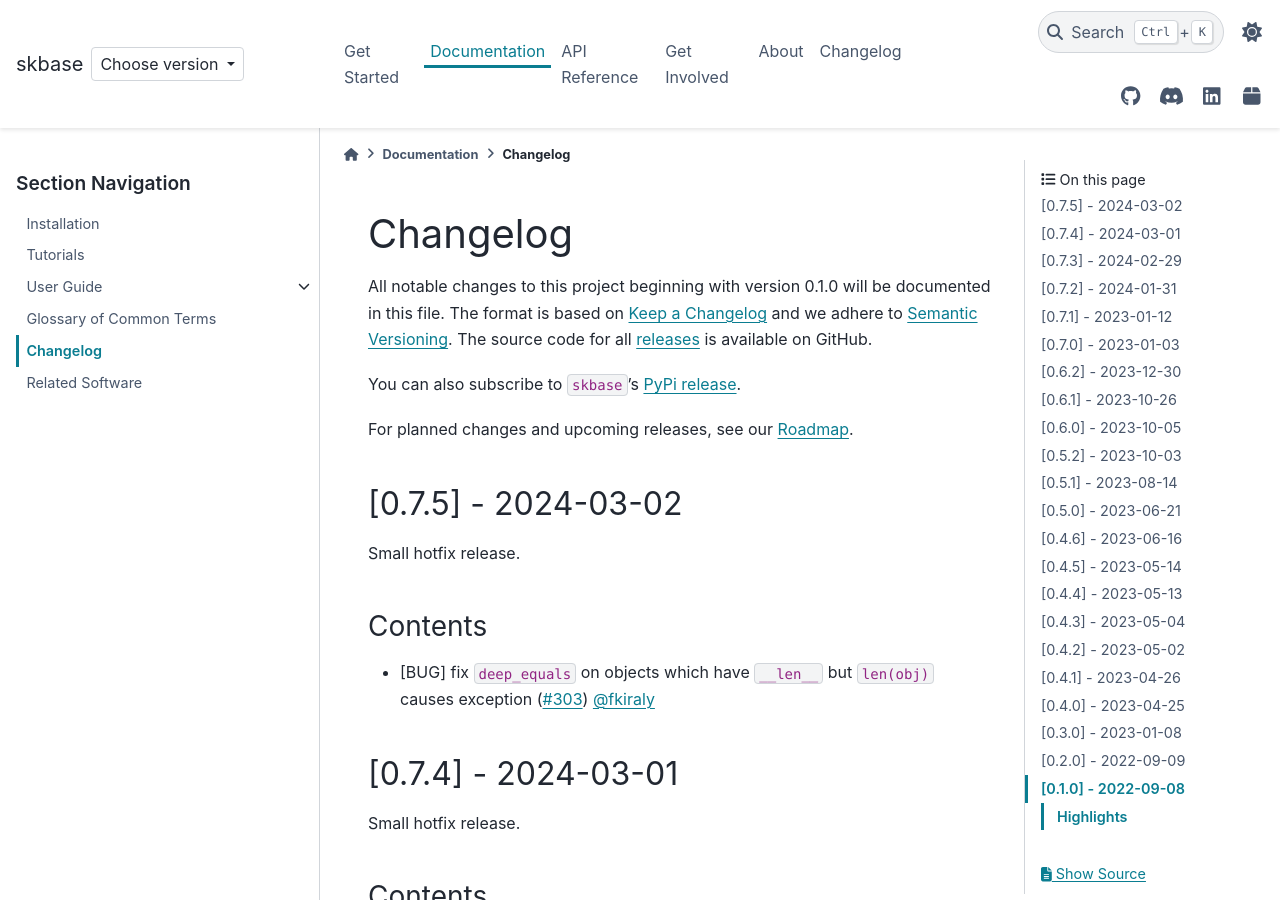
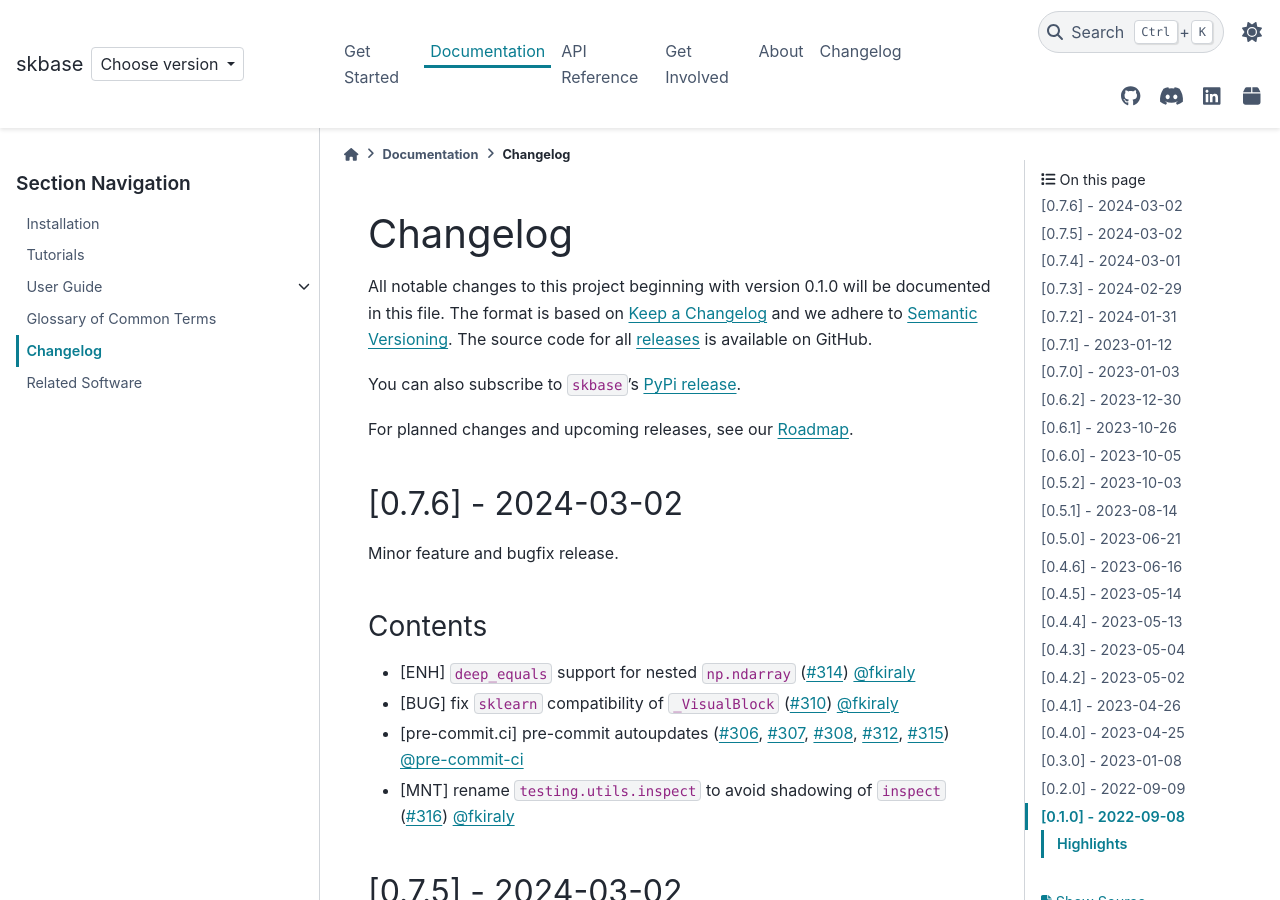
Before and after one commit to sktime/skbase, a Sphinx documentation site: the page built from docs/source/user_documentation/changelog.rst, in a window 1280 px wide and 900 px high. Built offline with Sphinx 7.4.7 and the PyData theme 0.15.4, drawn with Linux system fonts in a browser that asks for light colours; comment, search, counter and statistics services are not loaded.

Commit message:
Release 0.7.6 (#317)
Release 0.7.6

* changelog
* version bump

```diff
--- a/docs/source/user_documentation/changelog.rst
+++ b/docs/source/user_documentation/changelog.rst
@@ -13,6 +13,22 @@
 `PyPi release <https://libraries.io/pypi/scikit-base>`_.
 
 For planned changes and upcoming releases, see our :ref:`roadmap`.
+
+[0.7.6] - 2024-03-02
+====================
+
+Minor feature and bugfix release.
+
+Contents
+--------
+
+* [ENH] ``deep_equals`` support for nested ``np.ndarray`` (:pr:`314`) :user:`fkiraly`
+* [BUG] fix ``sklearn`` compatibility of ``_VisualBlock`` (:pr:`310`) :user:`fkiraly`
+* [pre-commit.ci] pre-commit autoupdates
+  (:pr:`306`, :pr:`307`, :pr:`308`, :pr:`312`, :pr:`315`) :user:`pre-commit-ci`
+* [MNT] rename ``testing.utils.inspect`` to avoid shadowing of ``inspect``
+  (:pr:`316`) :user:`fkiraly`
+
 
 [0.7.5] - 2024-03-02
 ====================
--- a/pyproject.toml
+++ b/pyproject.toml
@@ -1,6 +1,6 @@
 [project]
 name = "scikit-base"
-version = "0.7.5"
+version = "0.7.6"
 description = "Base classes for sklearn-like parametric objects"
 authors = [
     {name = "sktime developers", email = "sktime.toolbox@gmail.com"},
--- a/skbase/__init__.py
+++ b/skbase/__init__.py
@@ -6,4 +6,4 @@
 The included functionality makes it easy to reuse scikit-learn and
 sktime design principles in your project.
 """
-__version__: str = "0.7.5"
+__version__: str = "0.7.6"
```
Also changed, not shown: README.md (+1 -1 lines), docs/source/_static/switcher.json (+6 -1 lines).
